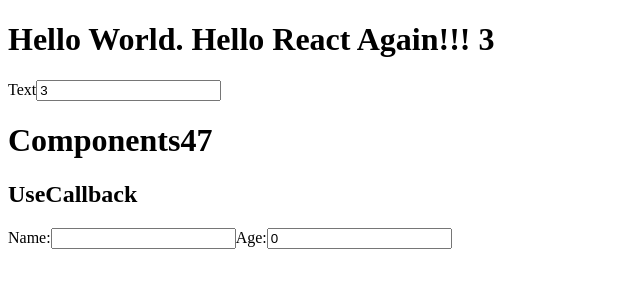
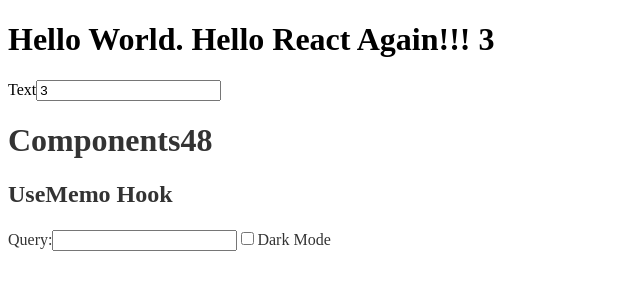
Before and after one commit to KangWoosung/react-simplified-beginner, a React (Vite) app: page / in a window 1280 px wide. Shown: the top 300 px of the page, without its empty margins (0-640 px from the left). Built offline with nearby package versions, Linux system fonts and the light colour scheme.

Commit message:
1st.Sep. 커스텀훅

```diff
--- a/src/App.jsx
+++ b/src/App.jsx
@@ -15,6 +15,7 @@
 import Components44 from "./versions/Components44";
 import Components46 from "./versions/Components46";
 import Components47 from "./versions/Components47";
+import Components48 from "./versions/Components48";
 
 const test = "";
 //  make div with class large and id with largeId
@@ -31,7 +32,7 @@
         <input id="inputId" type="number" defaultValue={3} />
       </div>
       {/* <Components11 /> */}
-      <Components47 />
+      <Components48 />
     </>
   );
 }
--- a/src/versions/Components47.jsx
+++ b/src/versions/Components47.jsx
@@ -5,6 +5,11 @@
 useCallback 은 펑션 자체를 보관한다.
 useMemo 또한 펑션을 보관하지만, useMemo 가 퍼포먼스를 위한 펑션보관인 반면,
 useCallback 은 dependency 에 관련한다.
+useCallback 은, useEffect 의 디펜던시로 전달되는데,
+1. useCallback 의 디펜던시가 변경되면, useCallback 이 인스턴스 된 변수명이 새롭게 저장된다.
+2. useCallback 이 인스턴스된 변수명이 useEffect 에 디펭던시로 등록되면,
+3. 결과적으로, useCallback 의 디펜던시가 useEffect 를 트리거하게 된다.
+*. 즉, useEffect 를 트리거 하는 펑션??
 
 */
 
--- /dev/null
+++ b/src/versions/Components48.jsx
@@ -0,0 +1,56 @@
+import React from "react";
+import { useState, useEffect, useRef, useMemo } from "react";
+import useToggle from "./components/useToggle";
+
+const Components48 = () => {
+  //   const [isDarkMode, setIsDarkMode] = useState(false);
+  //   const [query, setQuery] = useState("");
+  //   const [inputValue, setInputValue] = useInputValue("");
+  const nameInput = useInputValue("");
+  const [toggle, setToggle] = useToggle(false);
+  const inputRef = useRef();
+
+  //   console.log(nameInput.value);
+  return (
+    <div
+      style={{
+        backgroundColor: toggle ? "#333" : "white",
+        color: toggle ? "white" : "#333",
+      }}
+    >
+      <h1>Components48</h1>
+      <h2>UseMemo Hook</h2>
+      <h4>{nameInput.value}</h4>
+      <label>
+        Query:
+        <input
+          type="text"
+          ref={inputRef}
+          //   value={inputValue}
+          //   onChange={setInputValue}
+          {...nameInput}
+        />
+      </label>
+      <label>
+        <input type="checkbox" onClick={setToggle} />
+        Dark Mode
+      </label>
+    </div>
+  );
+};
+// As I understand, both of the above codes are the same,
+// or at least they produce the same result.
+// However, they work in slightly different ways.
+// In Code 1, I received this console.log output from the custom hook's code,
+// while in Code 2, the same custom hook does not produce any console.log output.
+// If this is happening due to differences in how they render,
+// I would like to understand why so that I can be sure and distinguish between the two methods.
+
+function useInputValue(initValue) {
+  const [value, setValue] = useState(initValue);
+  const onChange = (e) => setValue(e.target.value);
+  console.log("hook logging...", value);
+  return { value, onChange };
+}
+
+export default Components48;
--- /dev/null
+++ b/src/versions/components/useToggle.js
@@ -0,0 +1,10 @@
+import React from "react";
+import { useState } from "react";
+
+function useToggle(initValue) {
+  const [value, setValue] = useState(initValue);
+  const setToggle = () => setValue((value) => !value);
+  return [value, setToggle];
+}
+
+export default useToggle;
```
